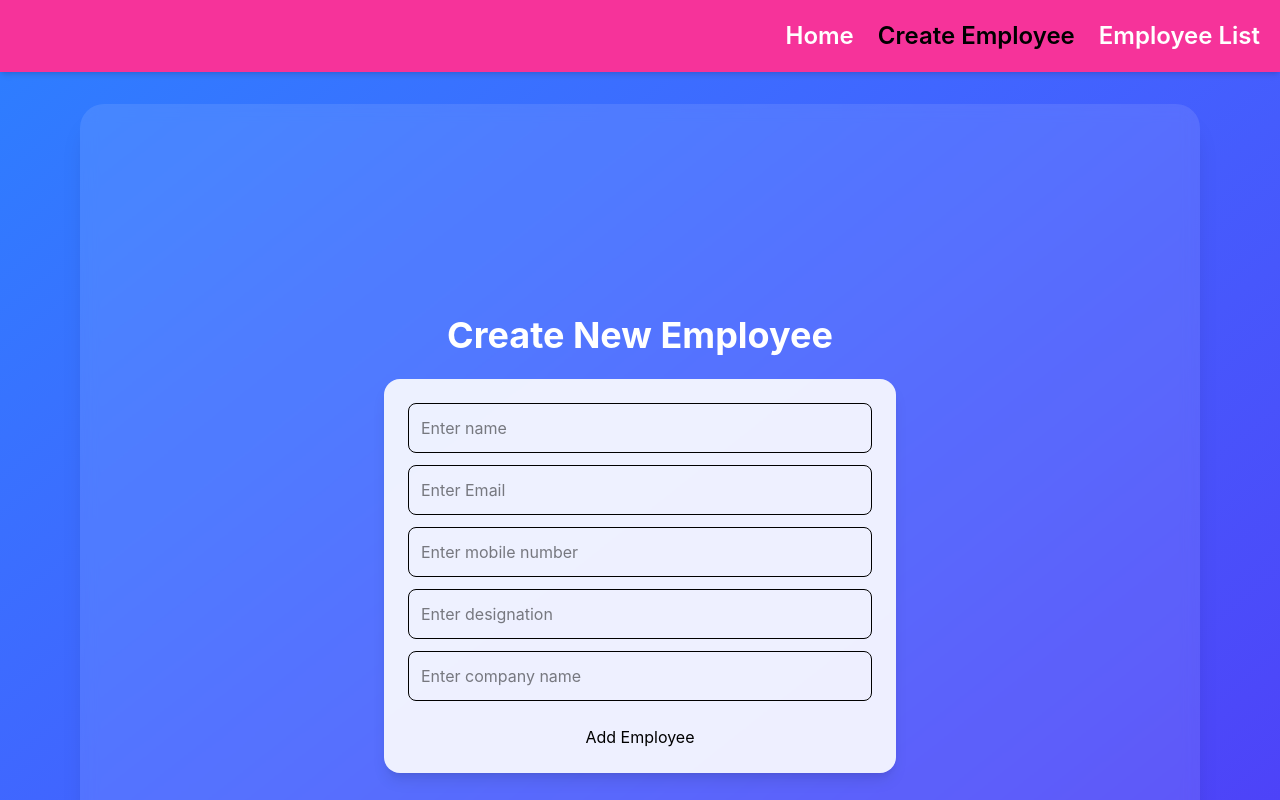
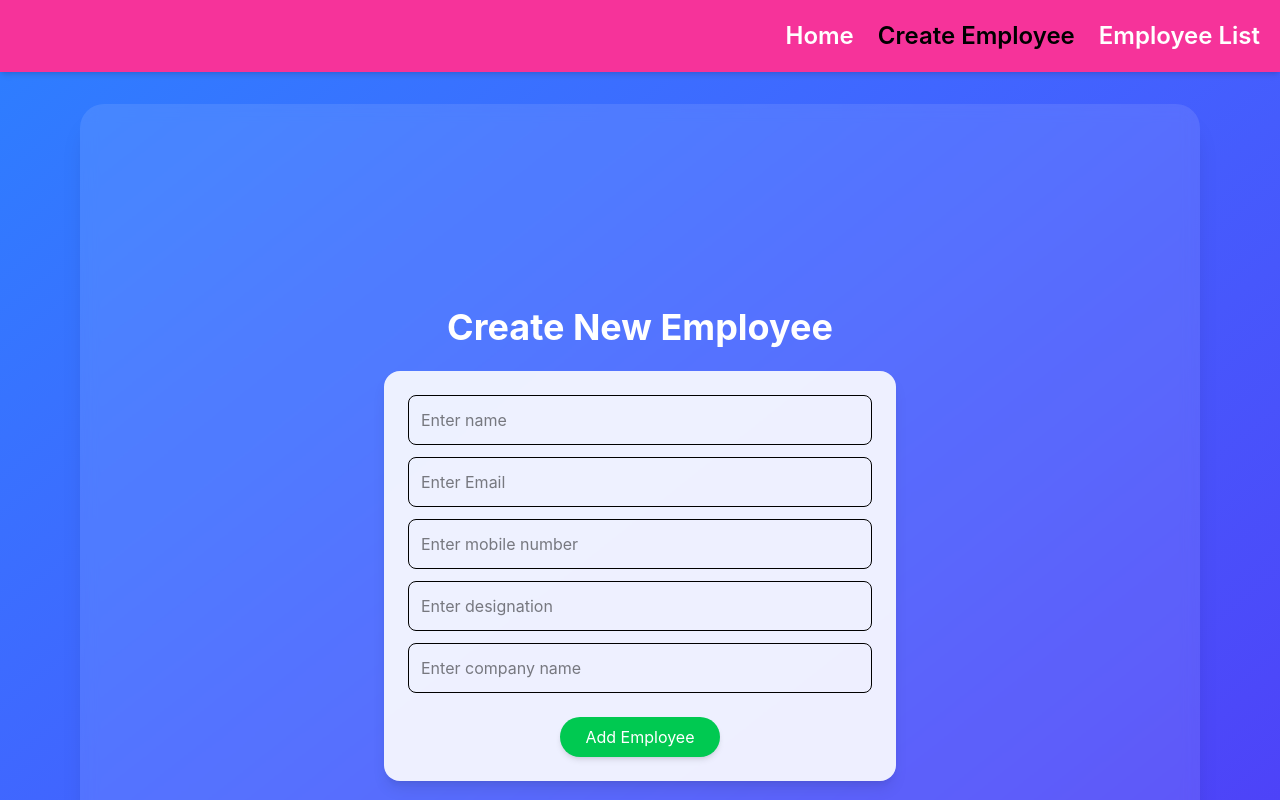
Before and after one commit to sushanth005/ATP_24EG105Q31, a React (Vite) app in the folder Week_6_Assignments/mern-mini-app/frontend/: page /create-emp in a window 1280 px wide. Shown: the top 800 px of the page. Built offline with nearby package versions, Linux system fonts and the light colour scheme; no server answers.

Commit message:
Add Tailwind CSS imports and styles to index.css

```diff
--- a/Week_6_Assignments/mern-mini-app/frontend/src/index.css
+++ b/Week_6_Assignments/mern-mini-app/frontend/src/index.css
@@ -1 +1,27 @@
 @import "tailwindcss";
+
+:root{
+	--card-bg: #fffef2;
+	--muted: #6b7280;
+}
+
+html,body,#root{
+	height:100%;
+}
+
+body{
+	@apply bg-white;
+	font-family: Inter, ui-sans-serif, system-ui, -apple-system, "Segoe UI", Roboto, "Helvetica Neue", Arial;
+}
+
+.app-container{
+	@apply max-w-7xl mx-auto px-6 py-10;
+}
+
+.card-surface{
+	background: var(--card-bg);
+	border-radius: 1rem;
+}
+
+.btn-primary{ @apply bg-green-500 text-white px-4 py-2 rounded-full shadow-md hover:bg-green-600 }
+.btn-secondary{ @apply bg-gray-200 text-gray-800 px-4 py-2 rounded-full shadow-sm hover:bg-gray-300 }
```
